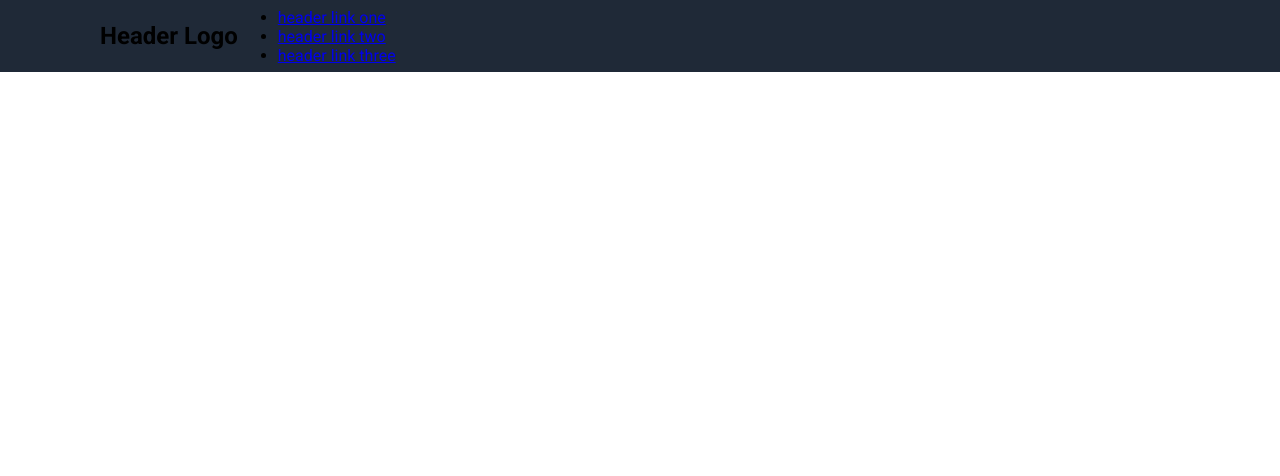
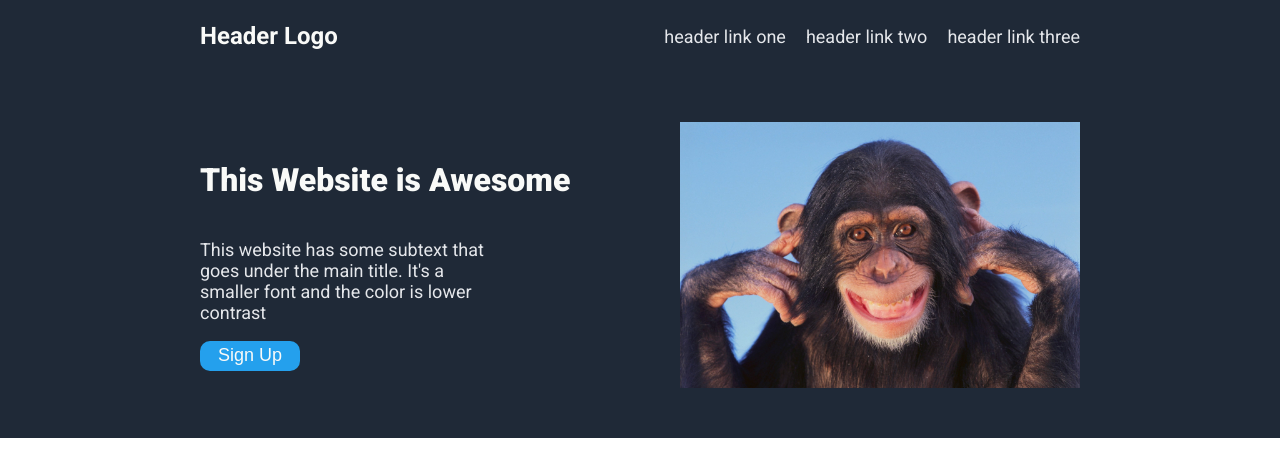
Before and after one commit to predragtosicc/landing-page, a plain HTML site: page index.html in a window 1280 px wide. Drawn offline with Linux system fonts and the light colour scheme.

Commit message:
Finished styling the header and hero section

```diff
--- a/index.html
+++ b/index.html
@@ -11,6 +11,7 @@
     <link href="https://fonts.googleapis.com/css2?family=Roboto:ital,wght@0,100;0,300;0,400;0,500;0,700;0,900;1,100;1,300;1,400;1,500;1,700;1,900&display=swap" rel="stylesheet">
 </head>
 <body>
+    <main>
         <header>
             <div class="header-logo">Header Logo</div>
             <ul>
@@ -25,7 +26,22 @@
                 </li>
             </ul>
         </header>
-    <main></main>
+        <div class="content">
+            <div class="hero">
+                <div class="text-image">
+                    <div class="text-div">
+                        <h1>This Website is Awesome</h1>
+                        <p>This website has some subtext that goes under the main title. It's a smaller font and the color is lower contrast</p>
+                        <button class="sign-up">Sign Up</button>
+                    </div>
+                    <img src="images/GettyImages-78777891-scaled.jpg" alt="image of a monkey">
+                </div>
+            </div>
+            <div class="info"></div>
+            <div class="quote"></div>
+            <div class="call-to-action"></div>
+        </div>
         <footer></footer>
+    </main>
 </body>
 </html>
--- a/style.css
+++ b/style.css
@@ -6,7 +6,7 @@ body {
 header {
     box-sizing: border-box;
     height: 72px;
-    padding: 10px 100px;
+    padding: 10px 200px;
     display: flex;
     justify-content: flex-start;
     align-items: center;
@@ -16,4 +16,70 @@ header {
 .header-logo {
     font-size: 24px;
     font-weight: bold;
+    color: #F9FAF8;
 }
+
+ul {
+    display: flex;
+    align-items: center;
+    list-style: none;
+    margin-left: auto;
+    gap: 20px;
+}
+
+a {
+    font-size: 18px;
+    color: #E5E7EB;
+    margin: 0;
+    padding: 0;
+    text-decoration: none;
+}
+
+.pushed {
+    margin-left: auto;
+}
+
+.hero {
+    padding: 50px 200px;
+    background-color: #1F2937;
+}
+
+img {
+    width: 400px;
+    height: auto;
+}
+
+.text-image {
+    display: flex;
+    justify-content: space-between;
+    align-items: center;
+}
+
+.text-div {
+
+    display: flex;
+    justify-content: flex-start;
+    flex-direction: column;
+    flex-wrap: wrap;
+}
+
+h1 {
+    font-weight: 900;
+    color: #F9FAF8;
+}
+
+p {
+    font-size: 18px;
+    color: #E5E7EB;
+    width: 300px;
+}
+
+.sign-up {
+    height: 30px;
+    width: 100px;
+    border-radius: 10px;
+    border: none;
+    font-size: 18px;
+    background-color: #24A0ED;
+    color: #F9FAF8;
+}
```
Also changed, not shown: images/GettyImages-78777891-scaled.jpg (added). Lines whose indentation alone changed are shown as unchanged.
